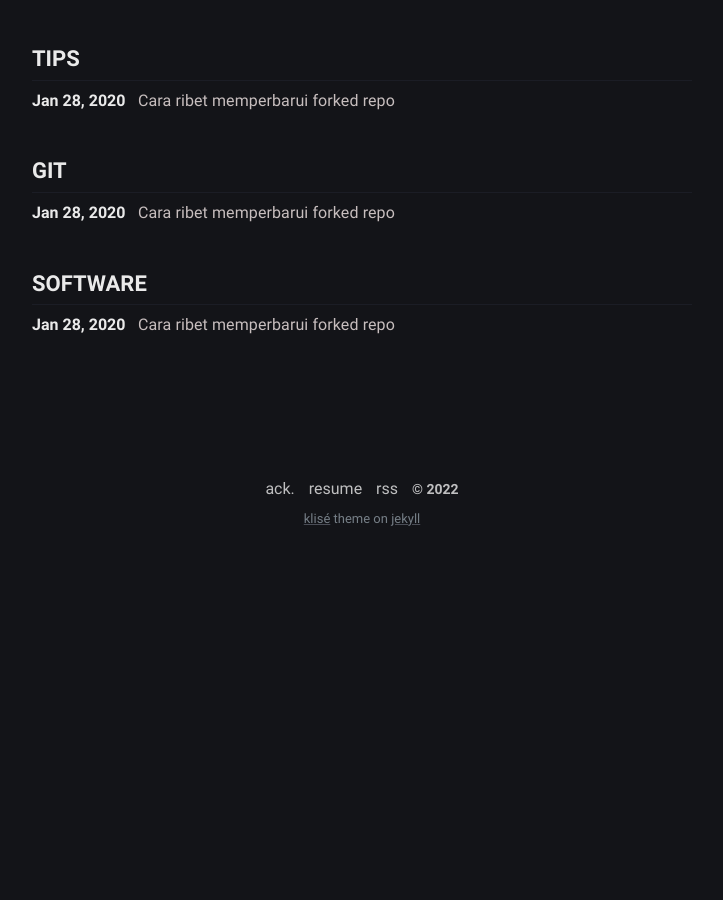
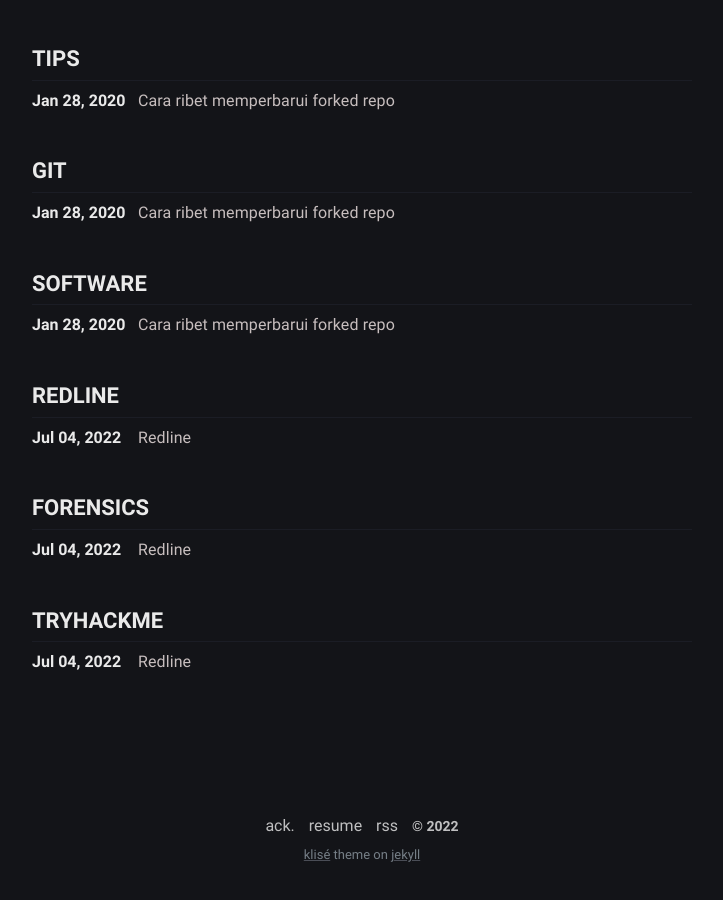
Before and after one commit to limon768/limon768.github.io, a Jekyll site: the page built from tags.html, in a window 1280 px wide and 900 px high, scrolled down 1459 px. Shown: the whole window, without its empty margins (278-1001 px from the left). Built offline with Jekyll 4.4.1, drawn with Linux system fonts in a browser that asks for light colours; before the commit the page ends 2022 px from its top, so only the background shows below that; some of the changed text lies outside the part shown.

Commit message:
update redline tags

```diff
--- a/_posts/Redline/2022-07-04-redline.md
+++ b/_posts/Redline/2022-07-04-redline.md
@@ -1,3 +1,11 @@
+---
+title: Redline
+date: 2022-07-04 09:45:47 +07:00
+modified: 2022-07-04 09:45:47 +07:00
+tags: [Redline, forensics , TryHackMe]
+description: Write Up for TryHackMe room Redline
+---
+
 # Redline
 
 Room → Redline
```
